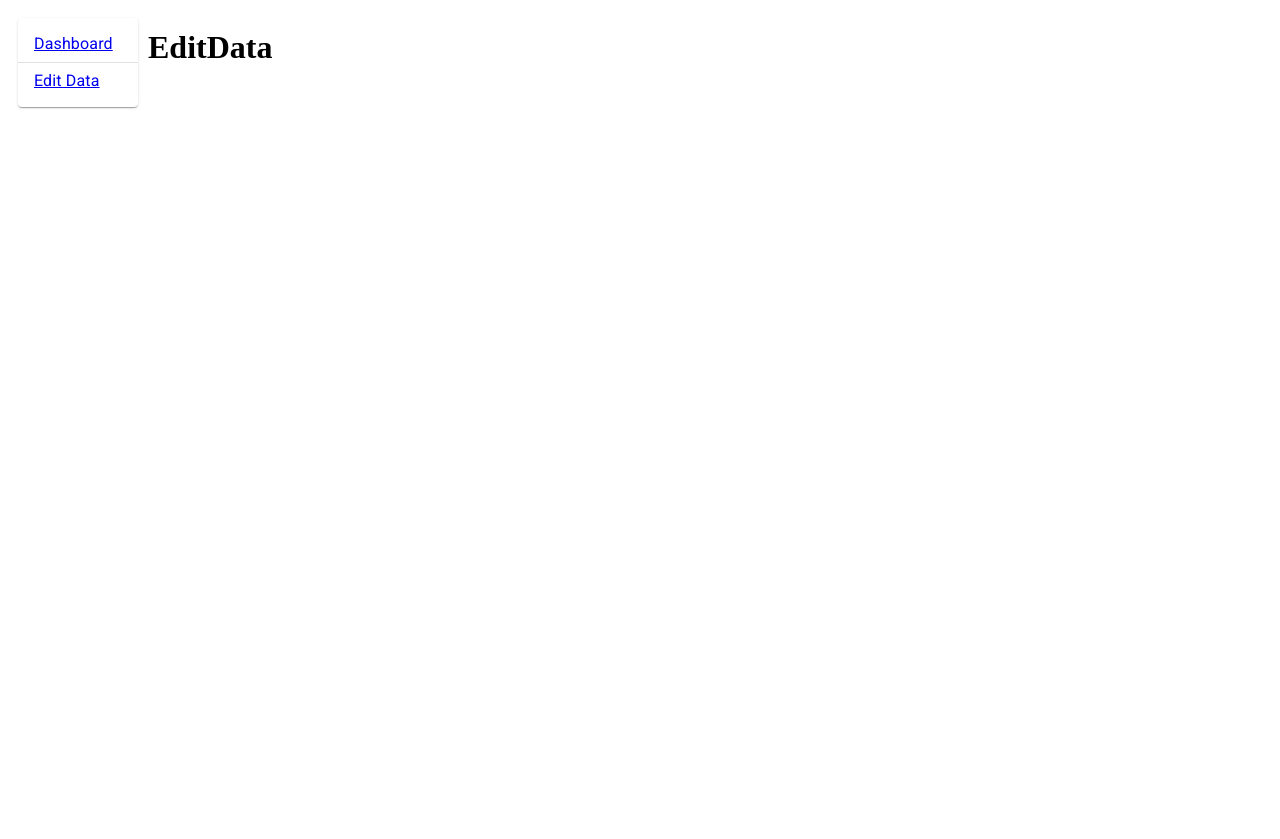
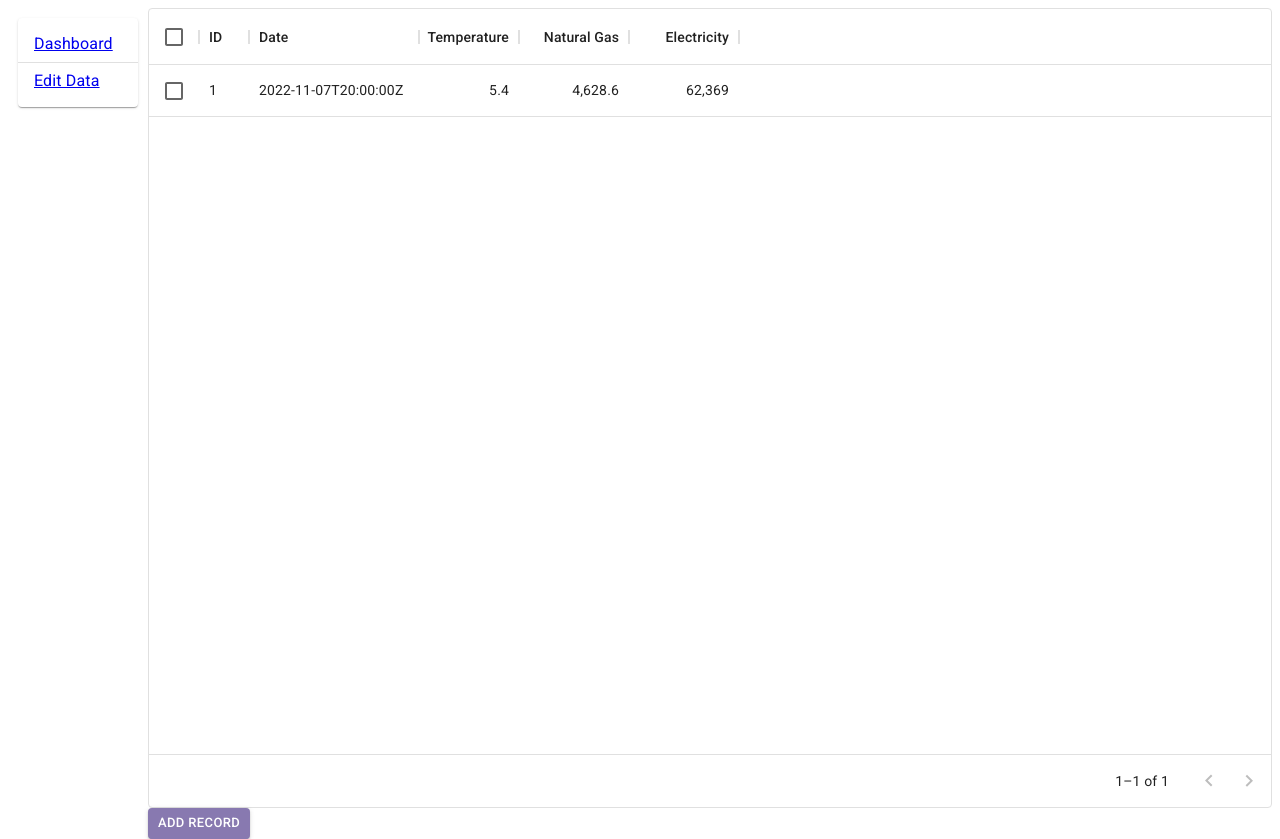
Before and after one commit to mrnuku/billy-dashboard-react, a React (Create React App) app: page /editdata in a window 1280 px wide. Before the commit the page ends 800 px from the top, so only its background shows below. Built offline with nearby package versions, Linux system fonts and the light colour scheme.

Commit message:
add basic table editing func

```diff
--- a/src/EditData.jsx
+++ b/src/EditData.jsx
@@ -1,9 +1,40 @@
 import React from 'react';
+import Box from '@mui/material/Box';
+import Button from '@mui/material/Button';
+import { DataGrid } from '@mui/x-data-grid';
+import { useSelector, useDispatch } from 'react-redux';
+import {
+  addRecord,
+  updateRecord,
+} from './app/billy-data'
 
-class EditData extends React.Component {
-  render() {
-    return <h1> EditData </h1>
+const EditData = ({ value }) => {
+  const columns = useSelector((state) => state.billyData.columns);
+  const rows = useSelector((state) => state.billyData.rows);
+  const dispatch = useDispatch();
+
+  const processRowUpdate = (newRow, oldRow) => {
+    dispatch(updateRecord(newRow));
+    return newRow;
   }
+
+  return (
+    <Box sx={{ height: 800, width: '100%' }}>
+      <DataGrid
+        rows={rows}
+        columns={columns}
+        pageSize={10}
+        rowsPerPageOptions={[10]}
+        checkboxSelection
+        disableSelectionOnClick
+        experimentalFeatures={{ newEditingApi: true }}
+        processRowUpdate={processRowUpdate}
+      />
+      <Button variant="contained" size="small" onClick={() => dispatch(addRecord())}>
+        Add record
+      </Button>
+    </Box>
+  );
 }
 
 export default EditData;
--- /dev/null
+++ b/src/app/billy-data.js
@@ -0,0 +1,58 @@
+import { createSlice } from '@reduxjs/toolkit';
+
+export const billyDataSlice = createSlice({
+  name: 'billyData',
+
+  initialState: {
+    value: 0,
+
+    columns: [
+      { field: 'id', headerName: 'ID', width: 30 },
+      {
+        field: 'date',
+        headerName: 'Date',
+        width: 170,
+        editable: true,
+      },
+      {
+        field: 'temperature',
+        headerName: 'Temperature',
+        type: 'number',
+        width: 100,
+        editable: true,
+      },
+      {
+        field: 'naturalGas',
+        headerName: 'Natural Gas',
+        type: 'number',
+        width: 110,
+        editable: true,
+      },
+      {
+        field: 'electricity',
+        headerName: 'Electricity',
+        type: 'number',
+        width: 110,
+        editable: true,
+      },
+    ],
+
+    rows: [
+      { id: 1, date: '2022-11-07T20:00:00Z', temperature: 5.4, naturalGas: 4628.6, electricity: 62369 },
+    ],
+  },
+
+  reducers: {
+    addRecord: (state) => {
+      state.rows = [...state.rows, {id: state.rows.length + 1}];
+    },
+    updateRecord: (state, action) => {
+      state.rows = state.rows.map(e => e.id === action.payload.id ? action.payload : e);
+    },
+  },
+});
+
+// Action creators are generated for each case reducer function
+export const { addRecord, updateRecord } = billyDataSlice.actions;
+
+export default billyDataSlice.reducer;
--- /dev/null
+++ b/src/app/store.js
@@ -0,0 +1,8 @@
+import { configureStore } from '@reduxjs/toolkit';
+import billyDataReducer from './billy-data'
+
+export default configureStore({
+  reducer: {
+    billyData: billyDataReducer,
+  },
+});
--- a/src/index.jsx
+++ b/src/index.jsx
@@ -9,6 +9,8 @@ import Dashboard from './Dashboard';
 import EditData from './EditData';
 import Menu from './Menu';
 import reportWebVitals from './reportWebVitals';
+import store from './app/store';
+import { Provider } from 'react-redux';
 
 const router = createBrowserRouter([
   {
@@ -30,7 +32,9 @@ const router = createBrowserRouter([
 const root = ReactDOM.createRoot(document.getElementById('root'));
 root.render(
   <React.StrictMode>
-    <RouterProvider router={router} />
+    <Provider store={store}>
+      <RouterProvider router={router} />
+    </Provider>
   </React.StrictMode>
 );
 
```
